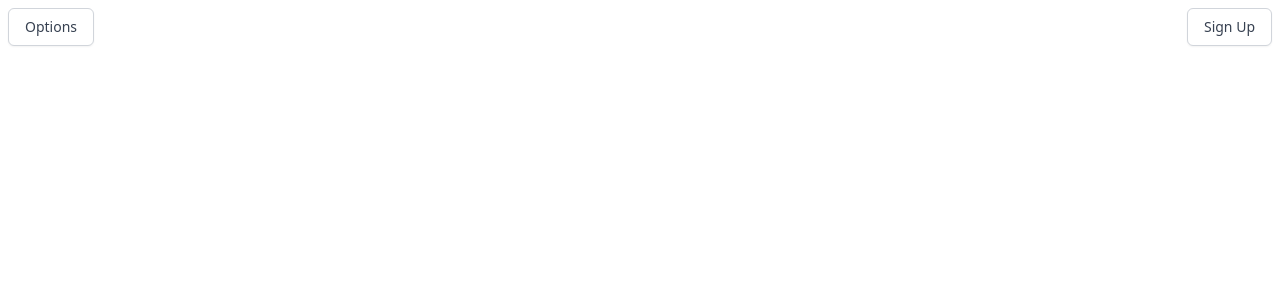
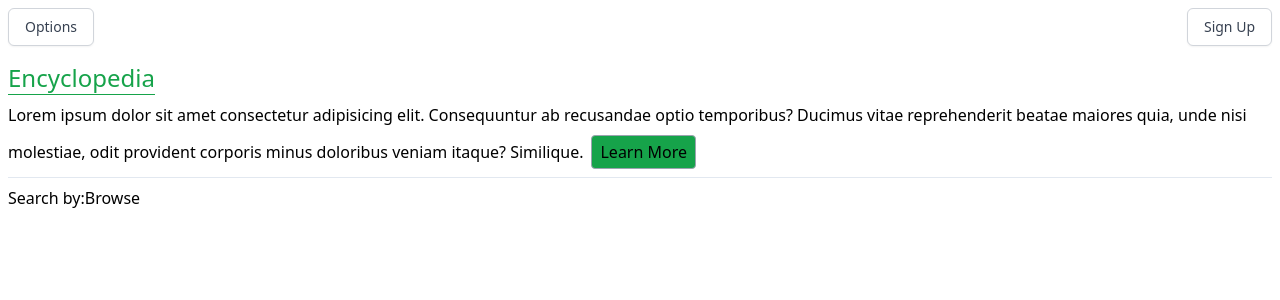
Before and after one commit to beimy/leesey-site, a React (Create React App) app in the folder client/: page /encyclopedia in a window 1280 px wide. Before the commit this address had no page. Shown: the top 300 px of the page. Built offline with nearby package versions, Linux system fonts and the light colour scheme.

Commit message:
started encyclopedia page" "
;

```diff
--- a/client/public/env.js
+++ b/client/public/env.js
@@ -2,8 +2,7 @@ window.env = {
   "ACLOCAL_PATH": "C:\\Program Files\\Git\\mingw64\\share\\aclocal;C:\\Program Files\\Git\\usr\\share\\aclocal",
   "ALLUSERSPROFILE": "C:\\ProgramData",
   "APPDATA": "C:\\Users\\arbm1\\AppData\\Roaming",
-  "APPLICATION_INSIGHTS_NO_DIAGNOSTIC_CHANNEL": "true",
-  "CHROME_CRASHPAD_PIPE_NAME": "\\\\.\\pipe\\crashpad_4692_QAPFFCUEYAXDGGUH",
+  "CHROME_CRASHPAD_PIPE_NAME": "\\\\.\\pipe\\crashpad_24096_NMSHTDVTDGEJNIBU",
   "COLOR": "1",
   "COLORTERM": "truecolor",
   "COMMONPROGRAMFILES": "C:\\Program Files\\Common Files",
@@ -26,14 +25,13 @@ window.env = {
   "INFOPATH": "C:\\Program Files\\Git\\usr\\local\\info;C:\\Program Files\\Git\\usr\\share\\info;C:\\Program Files\\Git\\usr\\info;C:\\Program Files\\Git\\share\\info",
   "INIT_CWD": "D:\\projects\\foraging\\client",
   "LANG": "en_US.UTF-8",
-  "LC_CTYPE": "en_US.UTF-8",
   "LOCALAPPDATA": "C:\\Users\\arbm1\\AppData\\Local",
   "LOGONSERVER": "\\\\DESKTOP-84NBTV5",
   "MANPATH": "C:\\Program Files\\Git\\mingw64\\local\\man;C:\\Program Files\\Git\\mingw64\\share\\man;C:\\Program Files\\Git\\usr\\local\\man;C:\\Program Files\\Git\\usr\\share\\man;C:\\Program Files\\Git\\usr\\man;C:\\Program Files\\Git\\share\\man",
   "MINGW_CHOST": "x86_64-w64-mingw32",
   "MINGW_PACKAGE_PREFIX": "mingw-w64-x86_64",
   "MINGW_PREFIX": "C:/Program Files/Git/mingw64",
-  "MSYS": "enable_pcon enable_pcon",
+  "MSYS": "enable_pcon",
   "MSYSTEM": "MINGW64",
   "MSYSTEM_CARCH": "x86_64",
   "MSYSTEM_CHOST": "x86_64-w64-mingw32",
@@ -85,12 +83,12 @@ window.env = {
   "REACT_APP_GOOGLE_API_KEY": "AIzaSyC8mqj2one7VHKz7fR92Cy689CVWv4CehI",
   "SESSIONNAME": "Console",
   "SHELL": "C:\\Program Files\\Git\\usr\\bin\\bash.exe",
-  "SHLVL": "4",
+  "SHLVL": "2",
   "SSH_ASKPASS": "C:/Program Files/Git/mingw64/bin/git-askpass.exe",
   "SYSTEMDRIVE": "C:",
   "SYSTEMROOT": "C:\\Windows",
   "TEMP": "C:\\Users\\arbm1\\AppData\\Local\\Temp",
-  "TERM": "xterm",
+  "TERM": "xterm-256color",
   "TERM_PROGRAM": "vscode",
   "TERM_PROGRAM_VERSION": "1.70.2",
   "TMP": "C:\\Users\\arbm1\\AppData\\Local\\Temp",
--- a/client/src/App.js
+++ b/client/src/App.js
@@ -8,6 +8,7 @@ import Home from './pages/Home';
 import Nav from './components/Nav/index.tsx';
 import RecipePage from './pages/Recipes.tsx';
 import SubmissionPage from './pages/Submissions.tsx';
+import EncycloPage from './pages/Encyclo.tsx';
 
 const httpLink = createHttpLink({
   uri: '/graphql',
@@ -48,6 +49,10 @@ function App() {
                 path='/submit'
                 element={<SubmissionPage />}
               />
+              <Route
+                path='/encyclopedia'
+                element={<EncycloPage />}
+              />
             </Routes>
           </SiteProvider>
         </div>
--- a/client/src/index.css
+++ b/client/src/index.css
@@ -4,7 +4,7 @@
 
 @layer base {
     .btn {
-        @apply bg-green-600 w-1/3 m-2 p-1 border border-gray-400 rounded
+        @apply bg-green-600 m-2 p-1 px-2 border border-gray-400 rounded
     }
 
     .hero-btn {
--- /dev/null
+++ b/client/src/pages/Encyclo.tsx
@@ -0,0 +1,45 @@
+import React, {FC, useState} from "react";
+import {Listbox} from '@headlessui/react';
+
+interface EncycloProps {
+
+}
+
+const filters = [
+    {id: 1, param: 'Browse'},
+    {id: 2, param: 'Name'},
+    {id: 3, param: 'Flavor'},
+    {id: 4, param: 'Region'}
+];
+
+const EncycloPage: FC<EncycloProps> = ({}) => {
+    const [selectedFilter, setSelectedFilter] = useState(filters[0]);
+
+    return (
+        <div className="p-2">
+            <h1 className="inline-block text-2xl text-green-600 border-b border-green-600">Encyclopedia</h1>
+            <div id="disclaimer" className="my-2 border-b border-slate-200 h-fit">
+                <span>Lorem ipsum dolor sit amet consectetur adipisicing elit. Consequuntur ab recusandae optio temporibus? Ducimus vitae reprehenderit beatae maiores quia, unde nisi molestiae, odit provident corporis minus doloribus veniam itaque? Similique.</span>
+                <button className="btn">Learn More</button>
+            </div>
+            <div id="search-sect" className="relative">
+                <Listbox value={selectedFilter} onChange={setSelectedFilter}>
+                    <Listbox.Label>Search by:</Listbox.Label>
+                    <Listbox.Button>{selectedFilter.param}</Listbox.Button>
+                    <Listbox.Options>
+                        {filters.map((filter) => (
+                            <Listbox.Option
+                            key={filter.id}
+                            value={filter}
+                        >
+                        {filter.param}
+                        </Listbox.Option>
+                        ))}
+                    </Listbox.Options>
+                </Listbox>
+            </div>
+        </div>
+    )
+};
+
+export default EncycloPage;
```
